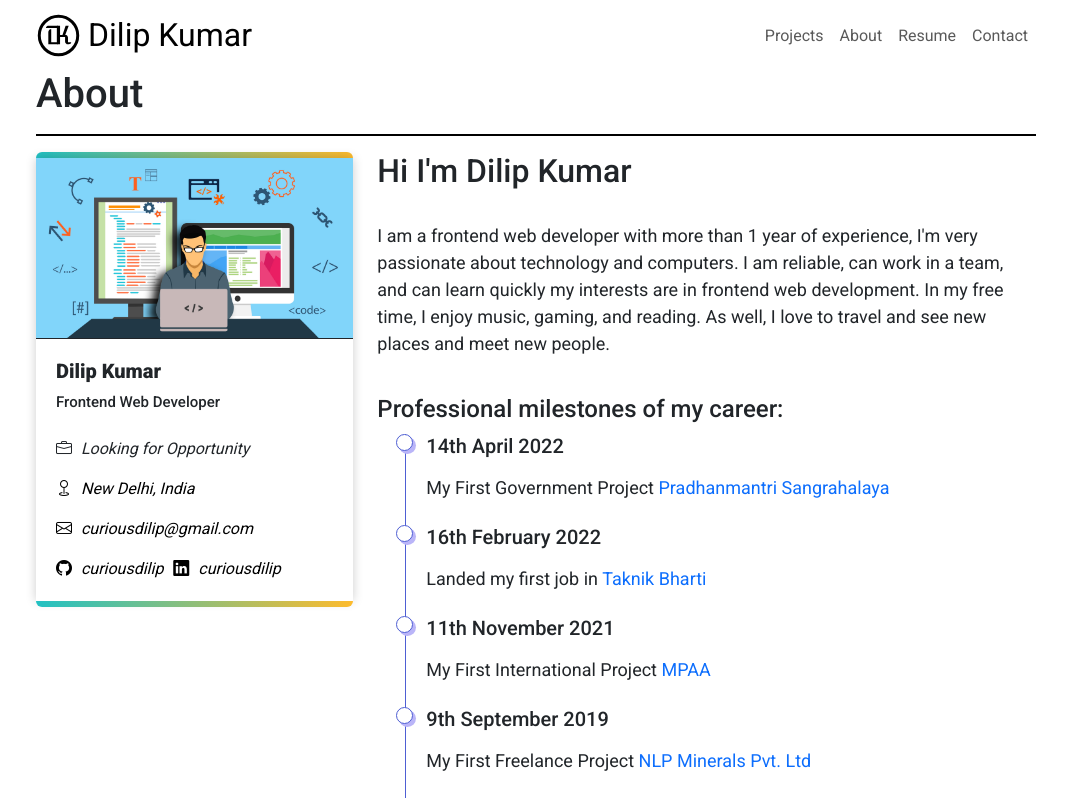
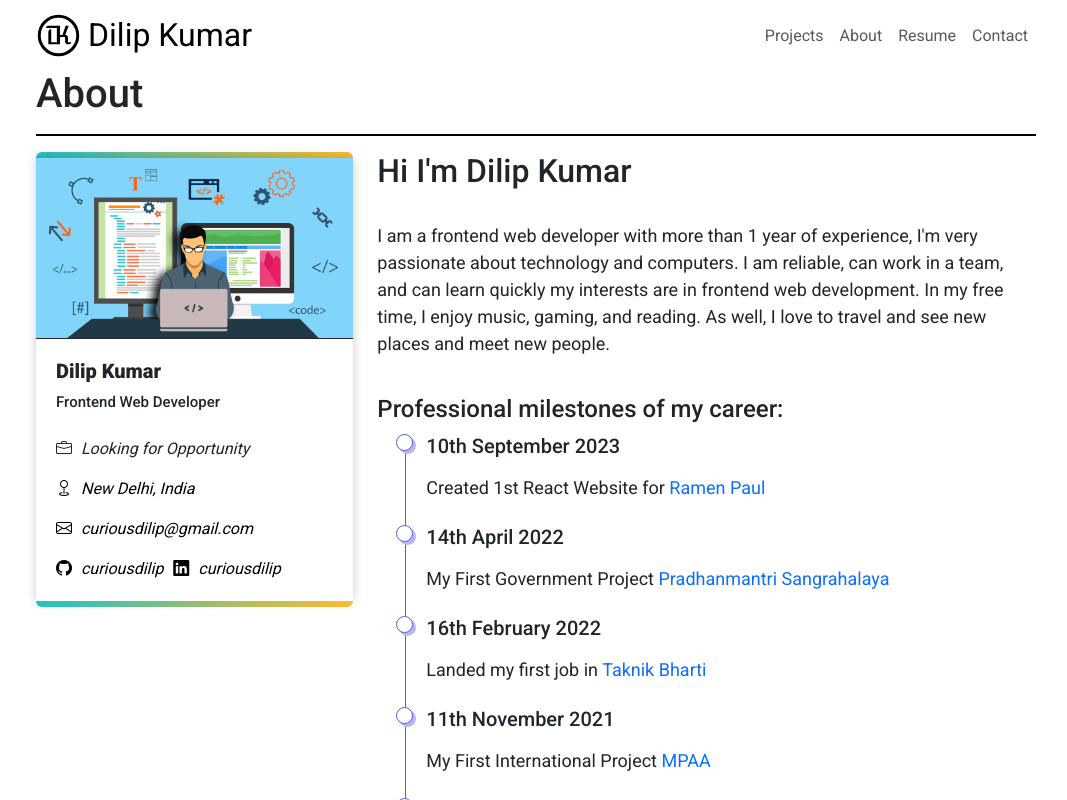
Before and after one commit to curiousdilip/website2023, a Next.js app: page /about in a window 1280 px wide. Shown: the top 800 px of the page, without its empty margins (104-1171 px from the left). Built offline with nearby package versions, Linux system fonts and the light colour scheme.

Commit message:
ramen paul website added

```diff
--- a/app/data/timeline.js
+++ b/app/data/timeline.js
@@ -1,23 +1,32 @@
 export const timeline = [
+  {
+    day: "10th September 2023        ",
+    description: "Created 1st React Website for",
+    projectName: "Ramen Paul",
+    link: "https://www.ramenpaul.com/",
+  },
   {
     day: "14th April 2022        ",
     description: "My First Government Project  ",
     projectName: "Pradhanmantri Sangrahalaya",
-        link: "https://www.pmsangrahalaya.gov.in/"
-    }, {
+    link: "https://www.pmsangrahalaya.gov.in/",
+  },
+  {
     day: "16th February 2022        ",
     description: "Landed my first job in ",
     projectName: "Taknik Bharti",
-        link: "https://www.taknikbharti.com/"
-    }, {
+    link: "https://www.taknikbharti.com/",
+  },
+  {
     day: "11th November 2021        ",
     description: "My First International Project",
     projectName: "MPAA",
-        link: "https://mpaa.ac.uk/"
-    }, {
+    link: "https://mpaa.ac.uk/",
+  },
+  {
     day: "9th September 2019        ",
     description: "My First Freelance Project",
     projectName: "NLP Minerals Pvt. Ltd",
-        link: "https://www.nlpminerals.com/"
-    }
-]
+    link: "https://www.nlpminerals.com/",
+  },
+];
```
Lines whose indentation alone changed are shown as unchanged.
